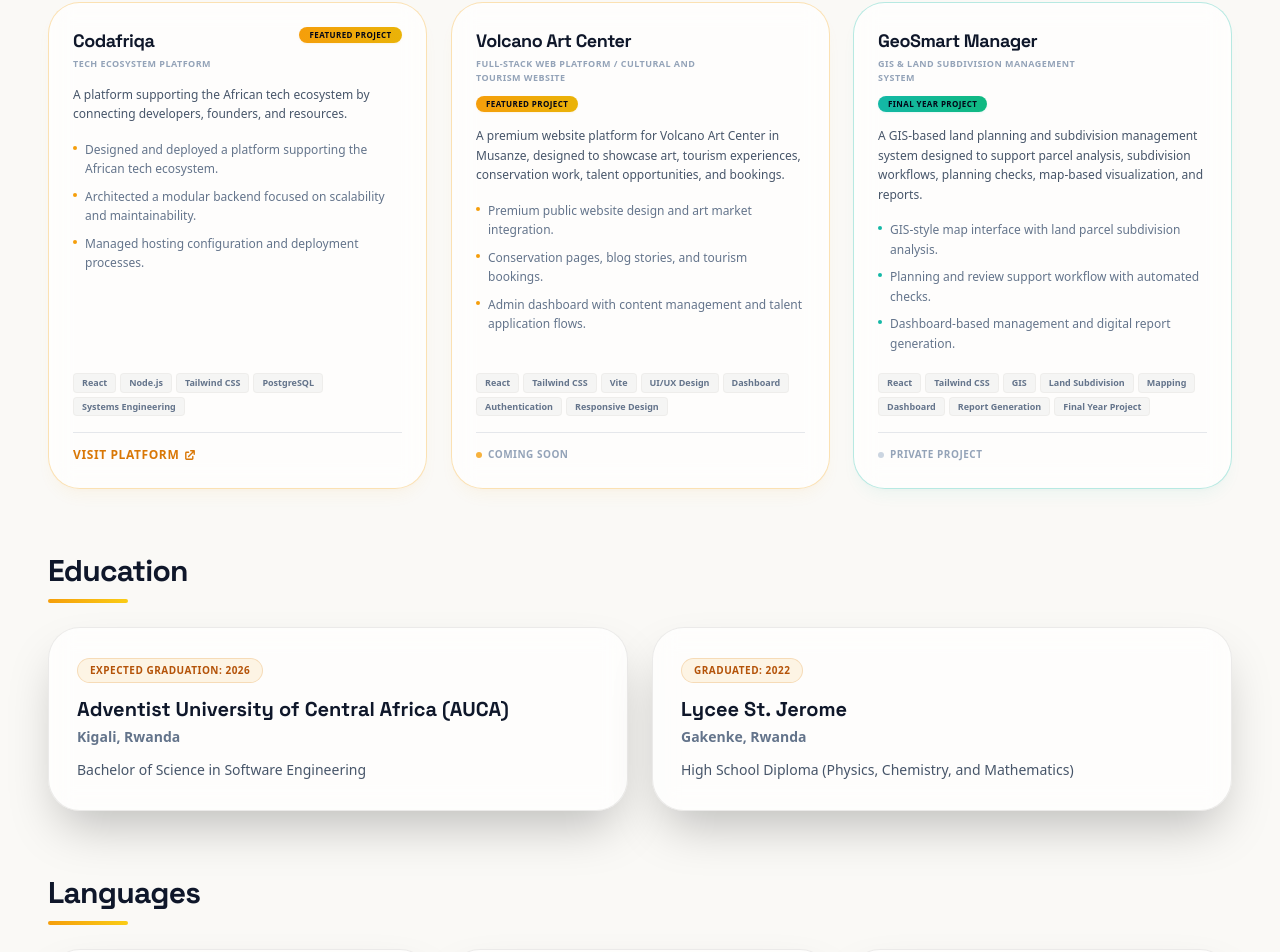
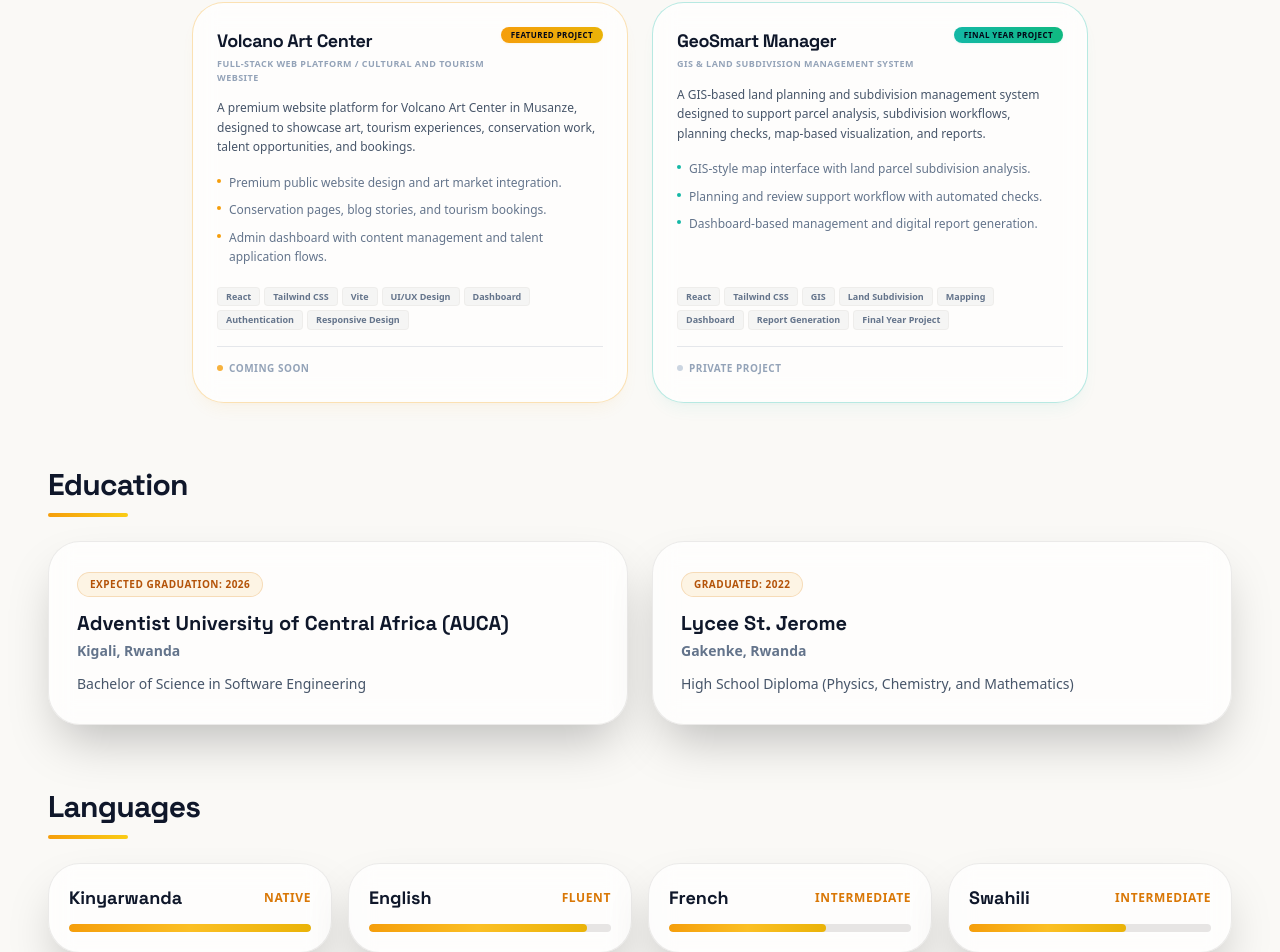
Before and after one commit to stevenbadaga/Personal-Portfolio, a React (Vite) app: page / in a window 1280 px wide. Shown: the part 2754-3706 px from the top of the page. Built offline with nearby package versions, Linux system fonts and the light colour scheme.

Commit message:
Final portfolio polish: update Languages grid with Swahili and center the two main project cards

```diff
--- a/src/App.jsx
+++ b/src/App.jsx
@@ -50,19 +50,6 @@ const skillGroups = [
 
 const projects = [
   {
-    name: "Codafriqa",
-    category: "Tech Ecosystem Platform",
-    badge: "Featured Project",
-    description: "A platform supporting the African tech ecosystem by connecting developers, founders, and resources.",
-    tags: ["React", "Node.js", "Tailwind CSS", "PostgreSQL", "Systems Engineering"],
-    link: "https://www.codafriqa.rw/",
-    points: [
-      "Designed and deployed a platform supporting the African tech ecosystem.",
-      "Architected a modular backend focused on scalability and maintainability.",
-      "Managed hosting configuration and deployment processes."
-    ]
-  },
-  {
     name: "Volcano Art Center",
     category: "Full-stack web platform / Cultural and tourism website",
     badge: "Featured Project",
@@ -108,7 +95,8 @@ const education = [
 const languages = [
   { name: "Kinyarwanda", level: "Native", width: "100%" },
   { name: "English", level: "Fluent", width: "90%" },
-  { name: "French", level: "Intermediate", width: "65%" }
+  { name: "French", level: "Intermediate", width: "65%" },
+  { name: "Swahili", level: "Intermediate", width: "65%" }
 ];
 
 const focusAreas = [
@@ -596,7 +584,7 @@ function App() {
             </a>
           </div>
 
-          <div className="grid gap-5 md:grid-cols-2 lg:gap-6 xl:grid-cols-3 xl:auto-rows-fr">
+          <div className="grid gap-6 md:grid-cols-2 max-w-4xl mx-auto xl:auto-rows-fr">
             {projects.map((project, idx) => {
               const isFeatured = project.badge === "Featured Project";
               const isFinalYear = project.badge === "Final Year Project";
@@ -611,9 +599,7 @@ function App() {
               return (
                 <article
                   key={project.name}
-                  className={`group relative flex flex-col justify-between animate-rise rounded-[1.5rem] sm:rounded-[2rem] border bg-white/70 dark:bg-slate-900/40 p-5 sm:p-6 shadow-2xl backdrop-blur-md transition-all duration-300 hover:-translate-y-1.5 ${cardBorderClass} ${
-                    idx === 0 ? "md:col-span-2 lg:col-span-1" : ""
-                  }`}
+                  className={`group relative flex flex-col justify-between animate-rise rounded-[1.5rem] sm:rounded-[2rem] border bg-white/70 dark:bg-slate-900/40 p-5 sm:p-6 shadow-2xl backdrop-blur-md transition-all duration-300 hover:-translate-y-1.5 ${cardBorderClass}`}
                   style={{ animationDelay: `${idx * 90}ms` }}
                 >
                   <div>
@@ -736,7 +722,7 @@ function App() {
             <div className="mt-2.5 h-1 w-20 rounded-full bg-gradient-to-r from-amber-500 to-yellow-400" />
           </div>
 
-          <div className="mt-6 grid gap-4 sm:grid-cols-3">
+          <div className="mt-6 grid gap-4 sm:grid-cols-2 lg:grid-cols-4">
             {languages.map((language, idx) => (
               <article
                 key={language.name}
```
